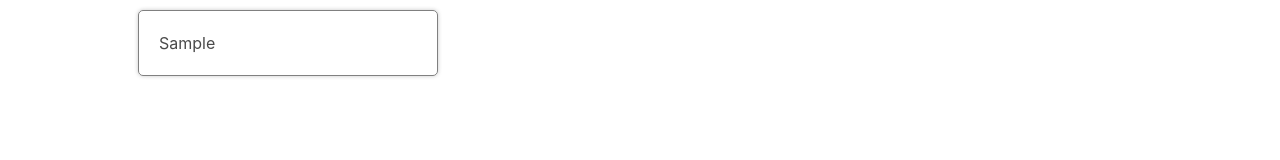
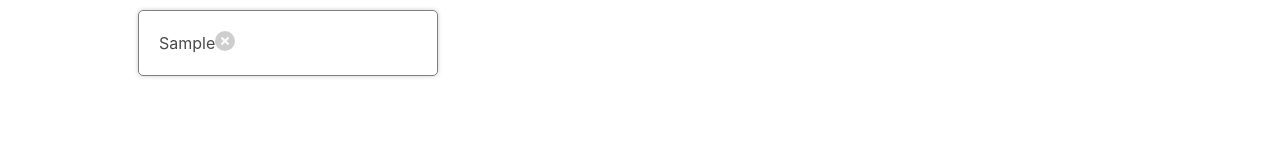
Before and after one commit to mirmadiha/react-booklist, a React (Vite) app: page / in a window 1280 px wide. Both pictures are taken after typing "Sample" into the empty fields and a click on the button "Create!". Shown: the top 160 px of the page. Built offline with nearby package versions, Linux system fonts and the light colour scheme.

Commit message:
deleting records

```diff
--- a/src/App.js
+++ b/src/App.js
@@ -3,6 +3,13 @@
 import {useState} from 'react';
 function App(){
     const[books,setBook]=useState([]);
+
+    const deleteBookById=(id)=>{
+        const updatedBooks=books.filter((book)=>{
+            return book.id!==id;
+        });
+        setBook(updatedBooks);
+    }
 
     const createBook=(title)=>{
         console.log("The book name = ",title);
@@ -13,7 +20,7 @@
     console.log(books);
     return (
         <div className="app">
-            <BookList books={books}/>
+            <BookList books={books} onDelete={deleteBookById}/>
             <BookCreate onCreate={createBook}/>
         </div>
     )
--- a/src/components/BookList.js
+++ b/src/components/BookList.js
@@ -1,8 +1,8 @@
 import BookShow from './BookShow'
-function BookList({books}){
+function BookList({books,onDelete}){
 
     const renderedBooks=books.map((book)=>{
-        return <BookShow key={book.id} book={book}/>
+        return <BookShow onDelete={onDelete} key={book.id} book={book}/>
     });
 
     return(
--- a/src/components/BookShow.js
+++ b/src/components/BookShow.js
@@ -1,7 +1,11 @@
-function BookShow({book}){
+function BookShow({book,onDelete}){
+    const handleClick=()=>{
+        onDelete(book.id);
+    }
     return(
         <div className="book-show">
             {book.title}
+            <button className="delete" onClick={handleClick}>Delete</button>
         </div>
     )
 };
```
